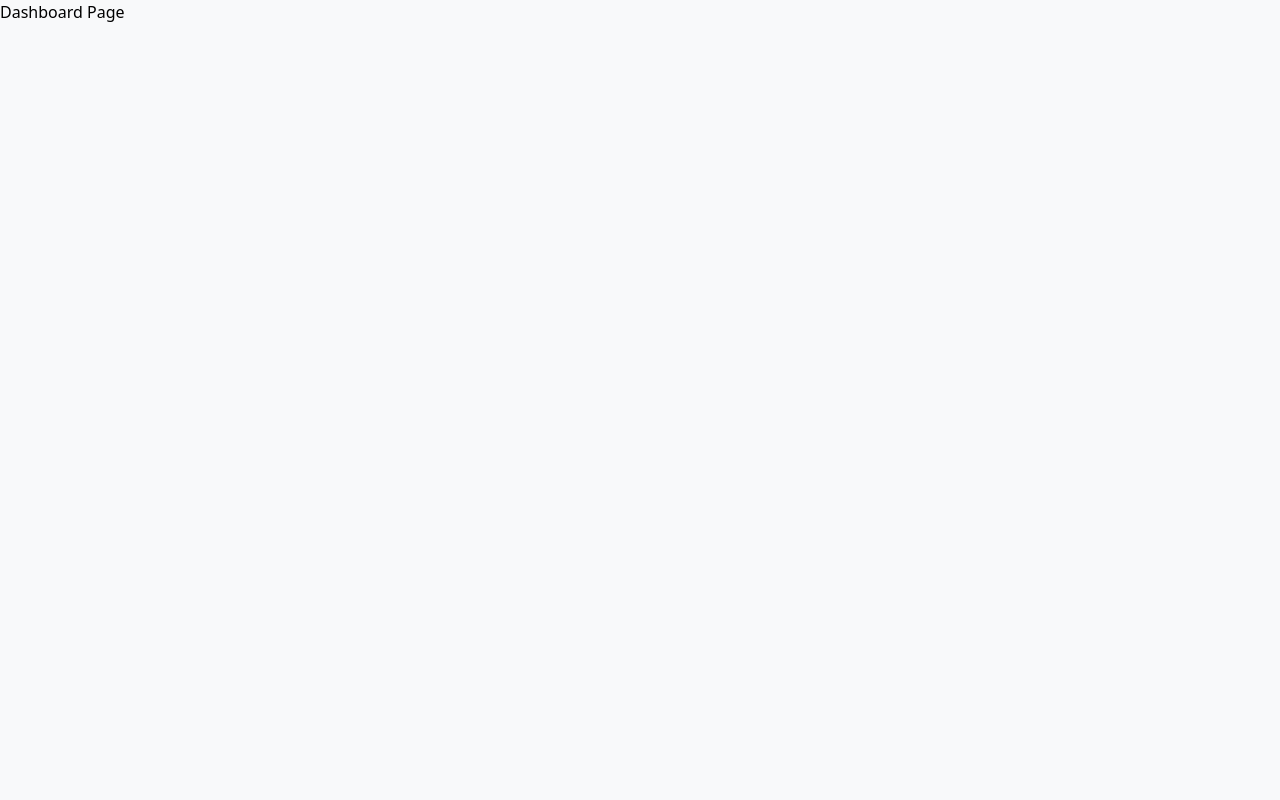
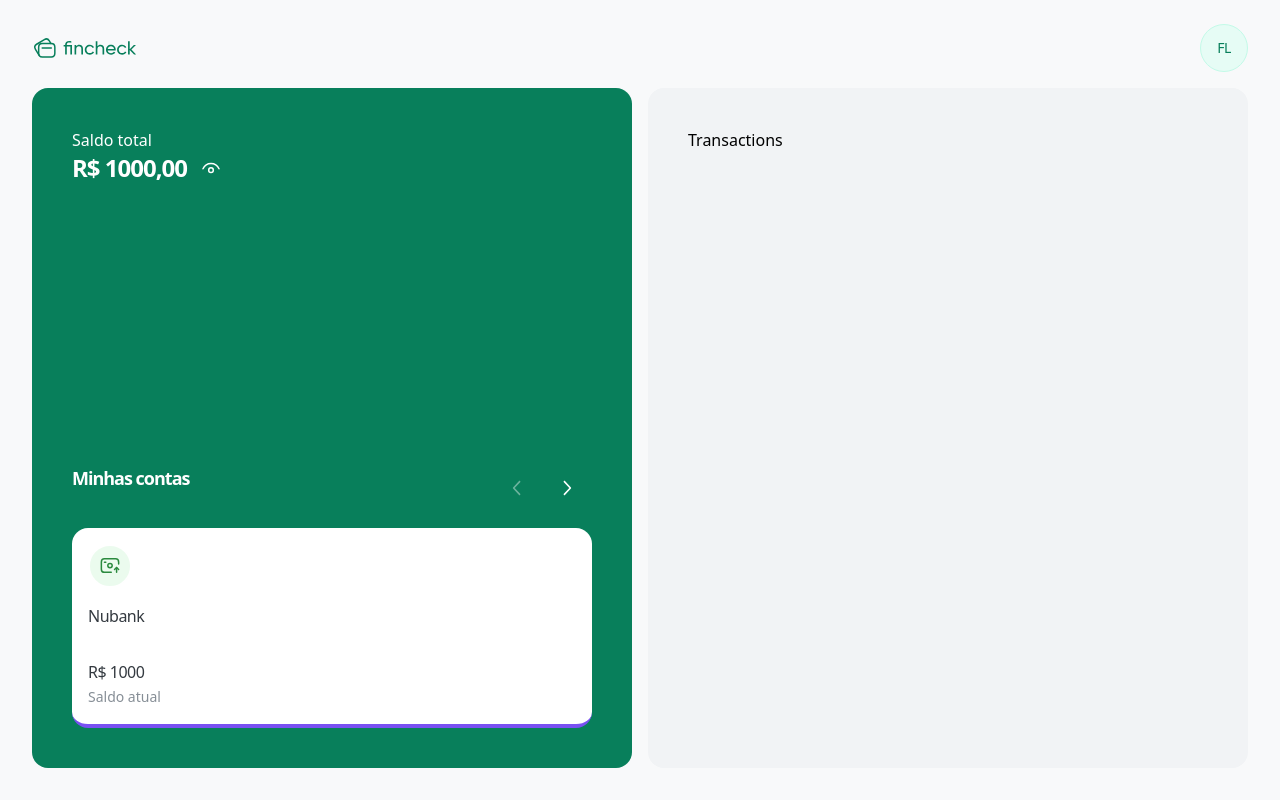
Before and after one commit to FabioLeonam/fincheck-web, a React (Vite) app: page / in a window 1280 px wide. Built offline with nearby package versions, Linux system fonts and the light colour scheme; no server answers.

Commit message:
Uses accounts and transactions components on dashboard

```diff
--- a/src/view/pages/Dashboard/Dashboard.tsx
+++ b/src/view/pages/Dashboard/Dashboard.tsx
@@ -1,3 +1,25 @@
+import { Logo } from "../../components/Logo";
+import { UserMenu } from "../../components/UserMenu";
+import { Accounts } from "./components/Accounts";
+import { Transactions } from "./components/Transactions";
+
 export function Dashboard() {
-  return <h1>Dashboard Page</h1>
+
+  return (
+    <div className="h-full w-full p-4 md:px-8 md:pb-8 md:pt-6 flex flex-col gap-4">
+      <header className="h-12 flex items-center justify-between">
+        <Logo  className="h-6 text-teal-900"/>
+        <UserMenu />
+      </header>
+
+      <main className="flex flex-1 flex-col md:flex-row gap-4">
+        <div className="w-full md:w-1/2 ">
+          <Accounts />
+        </div>
+        <div className="w-full md:w-1/2 ">
+          <Transactions />
+        </div>
+      </main>
+    </div>
+  )
 }
```
